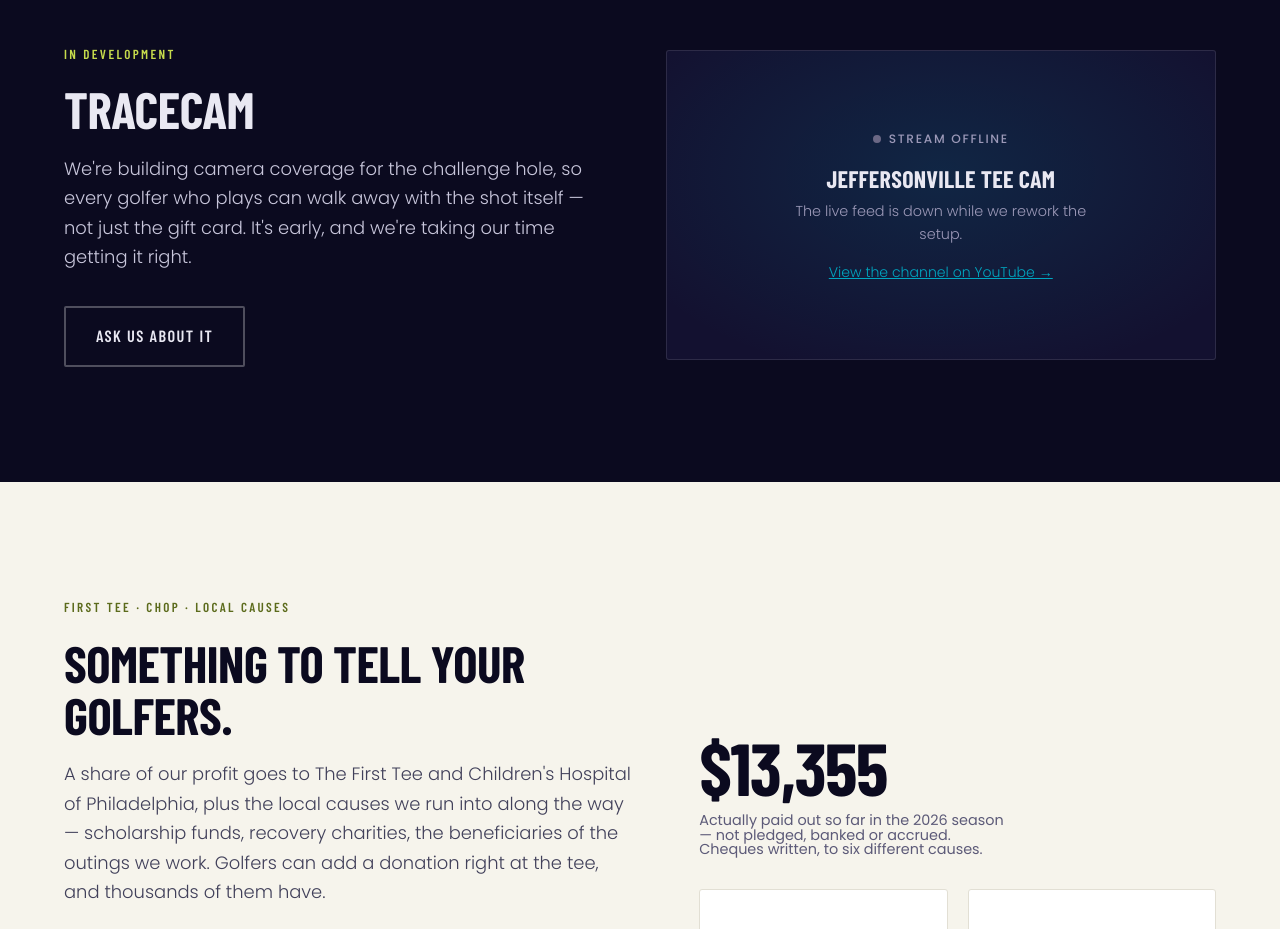
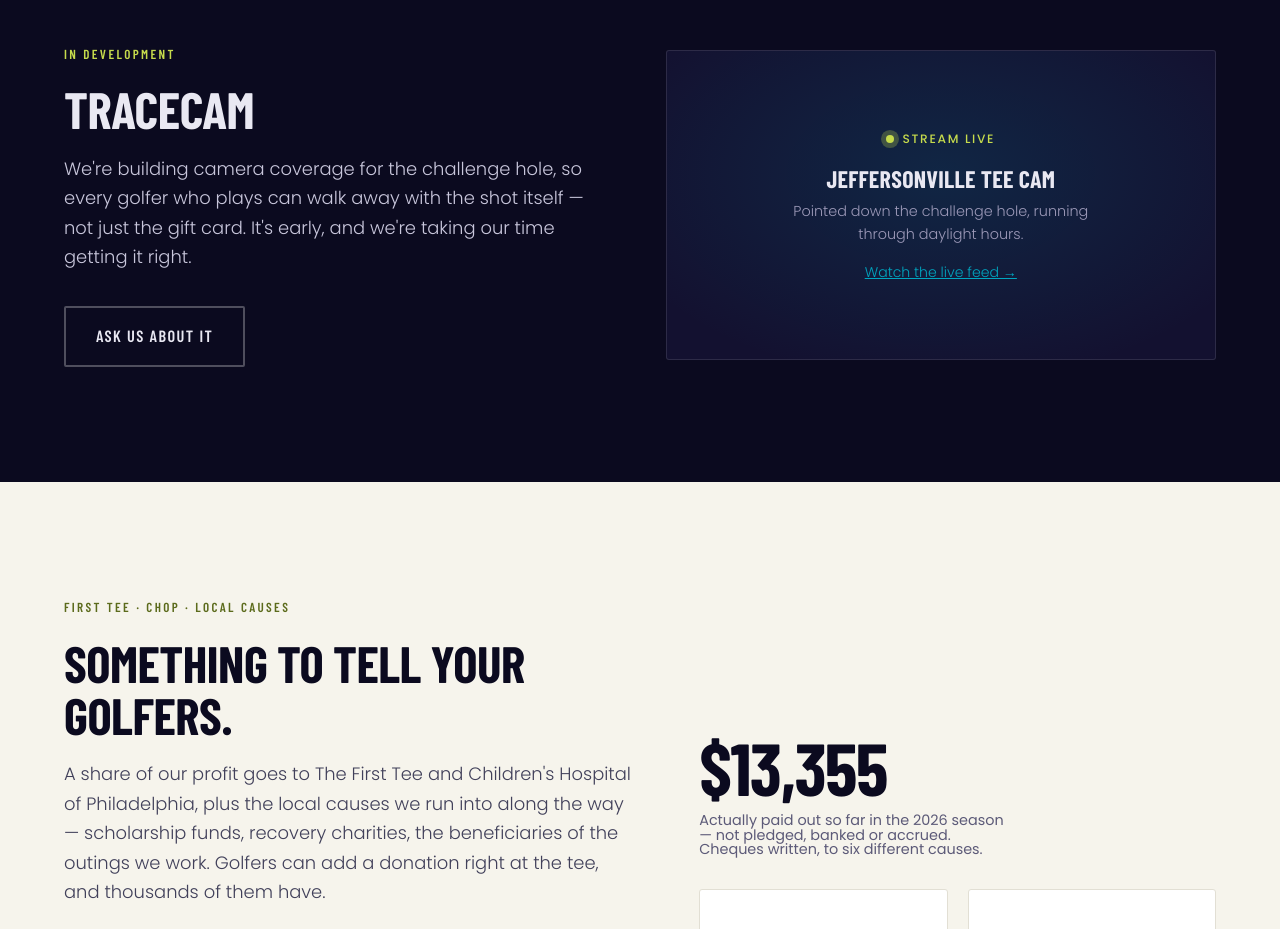
Before and after one commit to Girdie/girdie-golf-site, a plain HTML site: page index.html in a window 1280 px wide. Shown: the part 7420-8349 px from the top of the page. Drawn offline with nearby package versions, Linux system fonts and the light colour scheme.

Commit message:
Mark the Jeffersonville tee cam as live
The feed is back up after the SIM replacement, so the card no longer says
the stream is offline. Adds a pulsing lime status dot with a
prefers-reduced-motion guard.

Points the link at the channel's /live URL rather than a video ID. The old
link (watch?v=o830JpXQrX0) was already dead because YouTube mints a new
video ID on every stream restart, and this stream restarts whenever power
or the cellular link drops.

Co-Authored-By: Claude Opus 5 <noreply@anthropic.com>

```diff
--- a/index.html
+++ b/index.html
@@ -257,6 +257,10 @@ header{
   text-transform:uppercase;color:var(--muted);font-weight:500
 }
 .tc-dot i{width:8px;height:8px;border-radius:50%;background:#6B6885;display:block}
+.tc-dot.live{color:var(--lime)}
+.tc-dot.live i{background:var(--lime);box-shadow:0 0 0 0 rgba(198,219,76,.6);animation:tcpulse 2.2s ease-out infinite}
+@keyframes tcpulse{70%{box-shadow:0 0 0 9px rgba(198,219,76,0)}100%{box-shadow:0 0 0 0 rgba(198,219,76,0)}}
+@media(prefers-reduced-motion:reduce){.tc-dot.live i{animation:none}}
 .tc-card h3{margin:16px 0 8px;font-size:1.5rem}
 .tc-card p{margin:0;font-size:.9rem;color:var(--muted);max-width:34ch}
 .tc-card a{color:var(--cyan);font-size:.88rem;margin-top:14px;display:inline-block}
@@ -701,11 +705,11 @@ footer{padding:52px 0;border-top:1px solid var(--line);font-size:.85rem;color:va
       </div>
       <div class="tc-card">
         <div class="inner">
-          <span class="tc-dot"><i></i> Stream offline</span>
+          <span class="tc-dot live"><i></i> Stream live</span>
           <h3>Jeffersonville tee cam</h3>
-          <p>The live feed is down while we rework the setup.</p>
-          <a href="https://www.youtube.com/watch?v=o830JpXQrX0" target="_blank" rel="noopener">
-            View the channel on YouTube →</a>
+          <p>Pointed down the challenge hole, running through daylight hours.</p>
+          <a href="https://www.youtube.com/@GirdieGolfCo/live" target="_blank" rel="noopener">
+            Watch the live feed →</a>
         </div>
       </div>
     </div>
```
